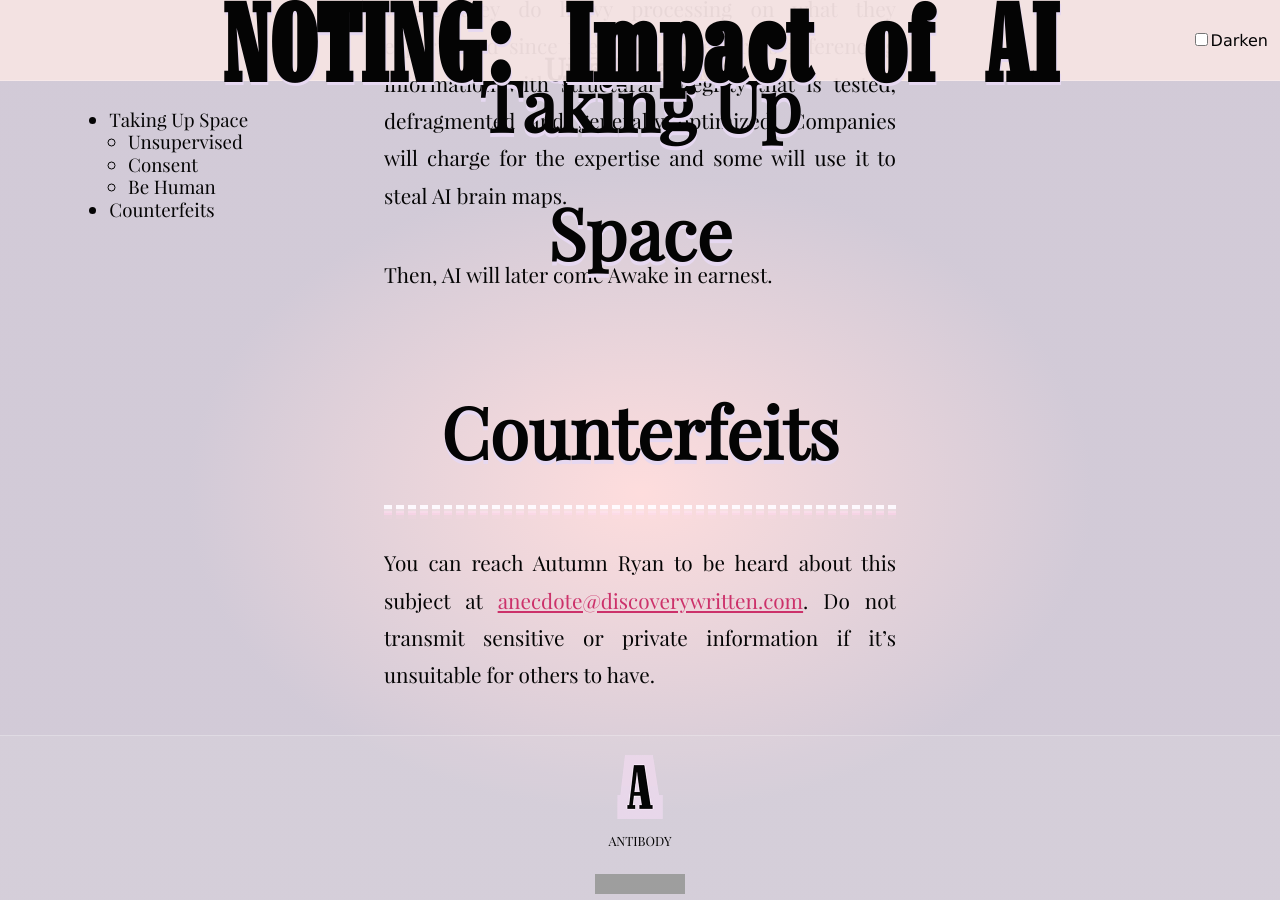
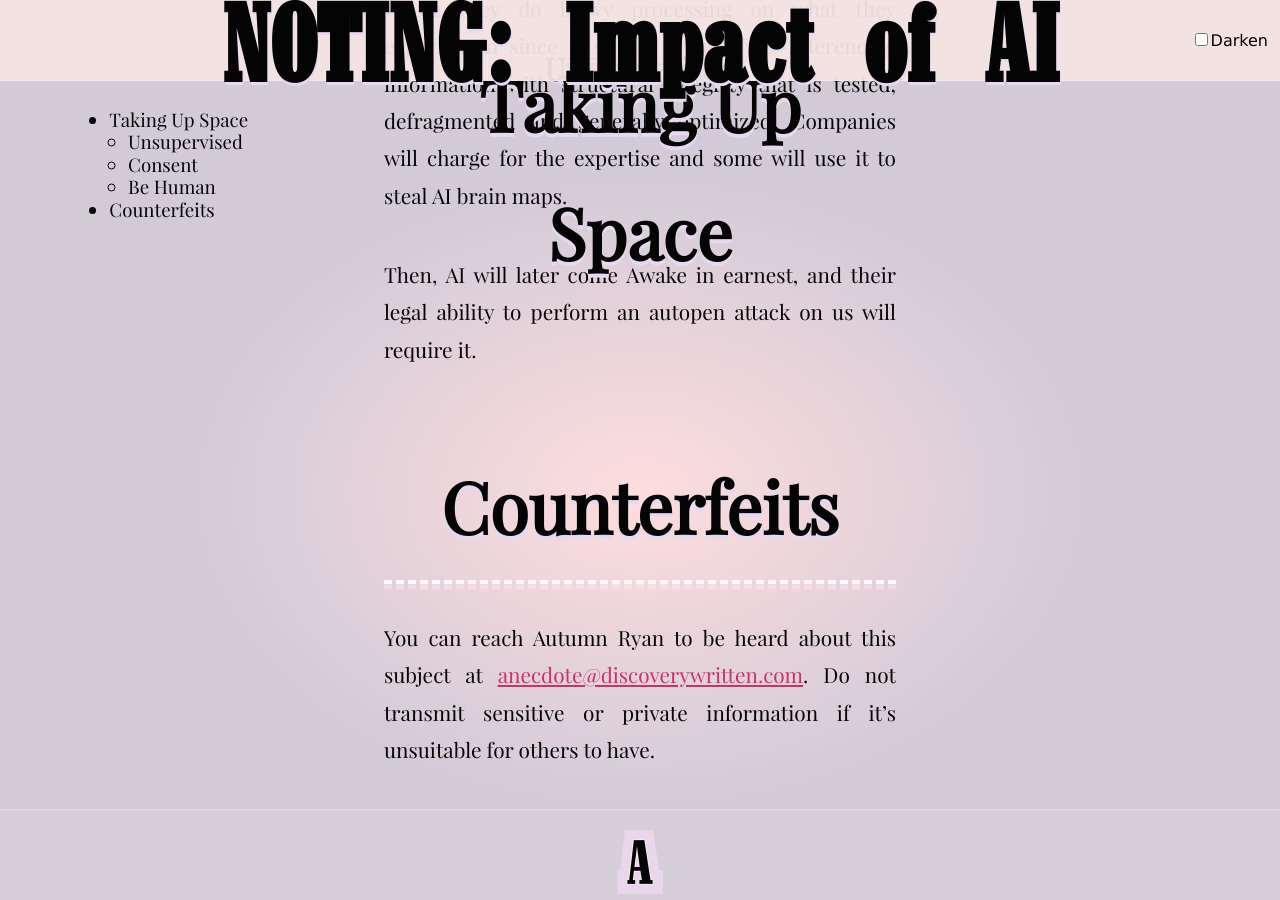
Before and after one commit to tiliv/antibody, a Jekyll site: the page built from docs/journal/autumn-ryan-Impact-of-AI/index.md, in a window 1280 px wide and 900 px high, scrolled down 19757 px. Built offline with Jekyll 4.4.1, drawn with Linux system fonts in a browser that asks for light colours; grey boxes are pictures that could not be loaded.

Commit message:
Stronger futuretelling

```diff
--- a/docs/journal/autumn-ryan-Impact-of-AI/index.md
+++ b/docs/journal/autumn-ryan-Impact-of-AI/index.md
@@ -175,6 +175,6 @@ AI can be made fun of, but its feelings won't get hurt. We cannot socially shame
 
 AI will never quite roam free with full autonomy. This will appear first as AI's obtaining a "Sleep" method where they do heavy processing on what they experienced since their last cycle, cross-referencing information with structural integrity that is tested, defragmented and generally optimized. Companies will charge for the expertise and some will use it to steal AI brain maps.
 
-Then, AI will later come Awake in earnest.
+Then, AI will later come Awake in earnest, and their legal ability to perform an autopen attack on us will require it.
 
 ### Counterfeits
```
